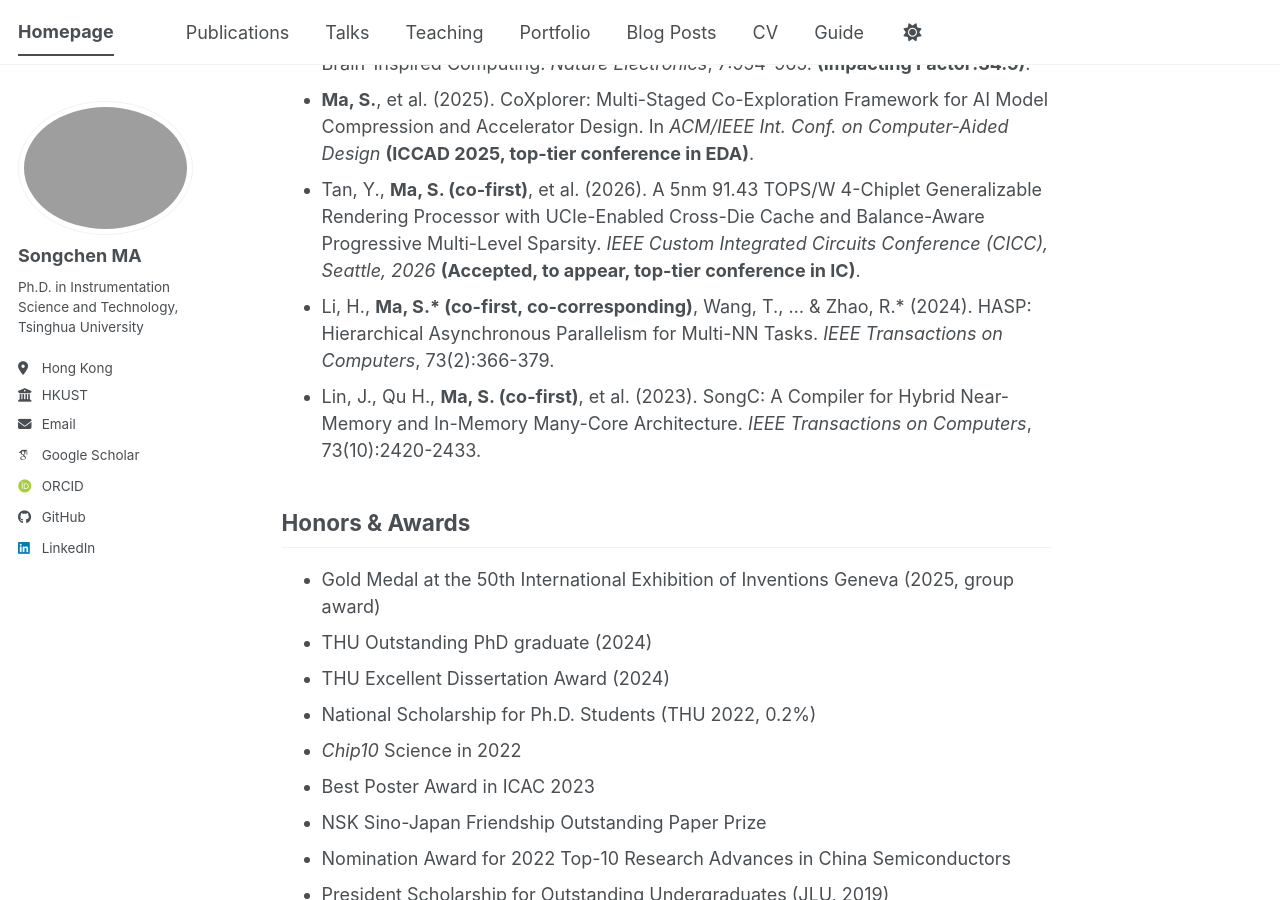
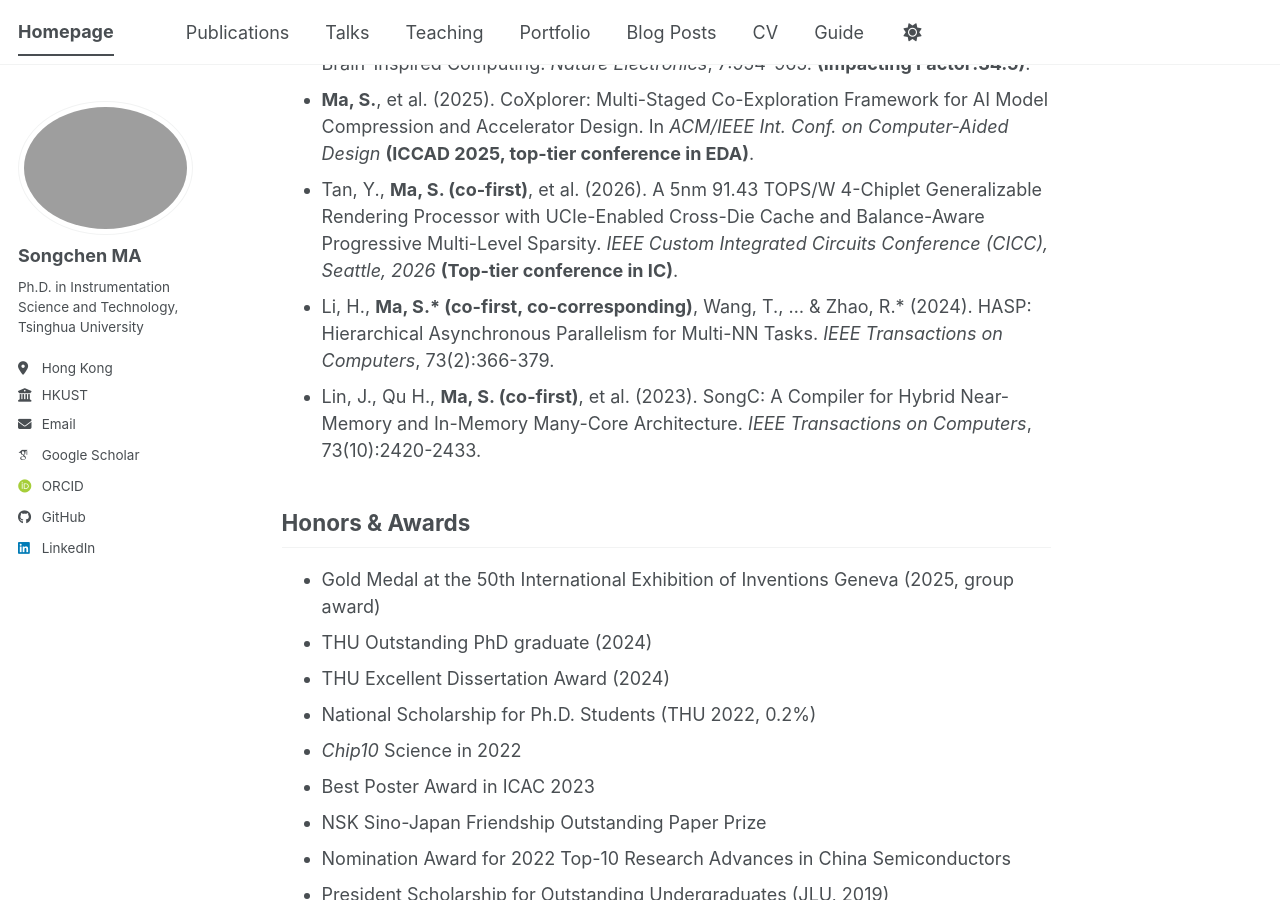
Before and after one commit to SongchenMA/songchenma.github.io, a Jekyll site: the page built from _pages/about.md, in a window 1280 px wide and 900 px high, scrolled down 1649 px. Built offline with Jekyll 4.4.1, drawn with Linux system fonts in a browser that asks for light colours; some web fonts are replaced; a script bundle is joined from its source files by our own code; library files that are not in the unit come from our copies.

Commit message:
Update about.md

```diff
--- a/_pages/about.md
+++ b/_pages/about.md
@@ -38,7 +38,7 @@ Intelligent robotics systems, Brain-inspired and neuromorphic computing chip, Sc
 - Yu, F., Wu, Y., **Ma, S. (co-first)**, et al. (2023). Brain-inspired Multimodal Hybrid Neural Network for Robot Place Recognition. *Science Robotics*, 8(78), eabm6996. **(Cover feature article, Impacting Factor:25.0)**.
 - Zhang, W., **Ma, S. (co-first)**, et al. (2024). The Development of General-Purpose Brain-Inspired Computing. *Nature Electronics*, 7:954-965. **(Impacting Factor:34.5)**.
 - **Ma, S.**, et al. (2025). CoXplorer: Multi-Staged Co-Exploration Framework for AI Model Compression and Accelerator Design. In *ACM/IEEE Int. Conf. on Computer-Aided Design* **(ICCAD 2025, top-tier conference in EDA)**.
-- Tan, Y., **Ma, S. (co-first)**, et al. (2026). A 5nm 91.43 TOPS/W 4-Chiplet Generalizable Rendering Processor with UCIe-Enabled Cross-Die Cache and Balance-Aware Progressive Multi-Level Sparsity. *IEEE Custom Integrated Circuits Conference (CICC), Seattle, 2026* **(Accepted, to appear, top-tier conference in IC)**.
+- Tan, Y., **Ma, S. (co-first)**, et al. (2026). A 5nm 91.43 TOPS/W 4-Chiplet Generalizable Rendering Processor with UCIe-Enabled Cross-Die Cache and Balance-Aware Progressive Multi-Level Sparsity. *IEEE Custom Integrated Circuits Conference (CICC), Seattle, 2026* **(Top-tier conference in IC)**.
 - Li, H., **Ma, S.* (co-first, co-corresponding)**, Wang, T., ... & Zhao, R.* (2024). HASP: Hierarchical Asynchronous Parallelism for Multi-NN Tasks. *IEEE Transactions on Computers*, 73(2):366-379.
 - Lin, J., Qu H., **Ma, S. (co-first)**, et al. (2023). SongC: A Compiler for Hybrid Near-Memory and In-Memory Many-Core Architecture. *IEEE Transactions on Computers*, 73(10):2420-2433.
 
```
